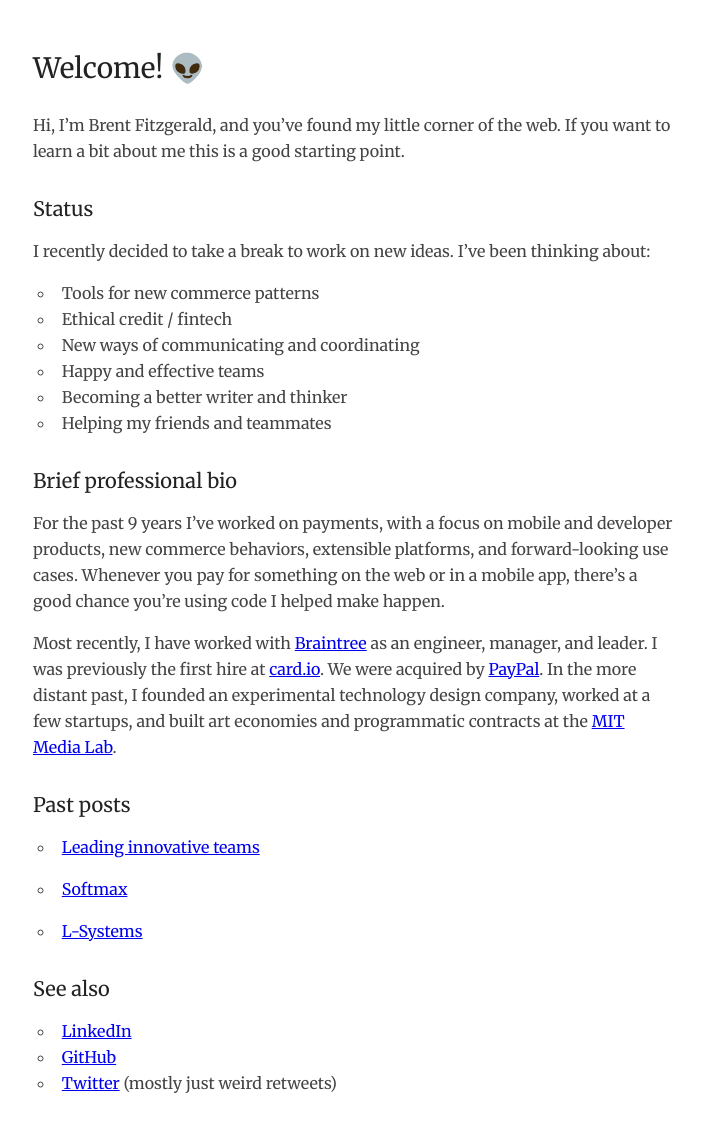
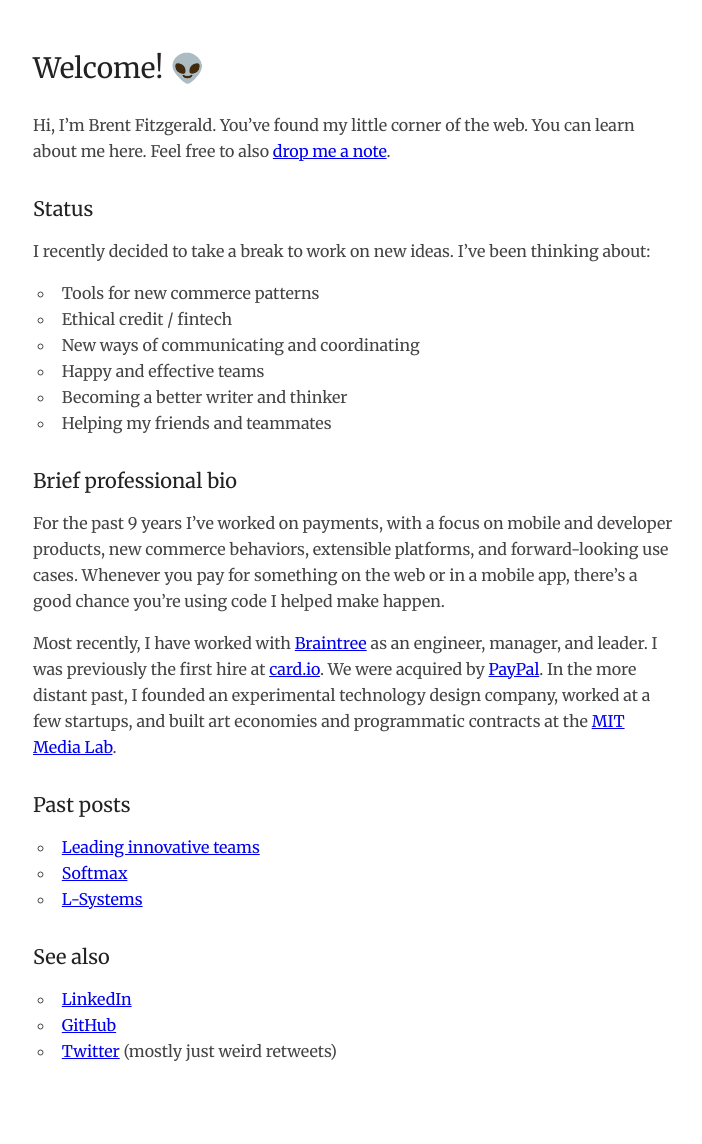
Before and after one commit to burnto/brentfitzgerald.com, a Jekyll site: the page built from index.md, in a window 1280 px wide. Shown: the whole page, without its empty margins (287-989 px from the left). Built offline with Jekyll 4.4.1, drawn with Linux system fonts in a browser that asks for light colours; after the commit the page ends 1112 px from its top, so only the background shows below that.

Commit message:
remove newline, update intro

```diff
--- a/index.md
+++ b/index.md
@@ -5,7 +5,7 @@
 
 # Welcome! 👽
 
-Hi, I'm Brent Fitzgerald, and you've found my little corner of the web. If you want to learn a bit about me this is a good starting point.
+Hi, I'm Brent Fitzgerald. You've found my little corner of the web. You can learn about me here. Feel free to also [drop me a note](mailto:&#098;+&#119;&#101;&#098;&#099;&#111;&#110;&#116;&#097;&#099;&#116;&#064;&#098;&#114;&#101;&#110;&#116;&#102;&#105;&#116;&#122;&#103;&#101;&#114;&#097;&#108;&#100;&#046;&#099;&#111;&#109;).
 
 ## Status
 
@@ -29,7 +29,7 @@
 
 ## Past posts
 
-{% for post in site.posts %}
+{% for post in site.posts -%}
 - [{{post.title}}]({{post.url}})
 {% endfor %}
 
```
